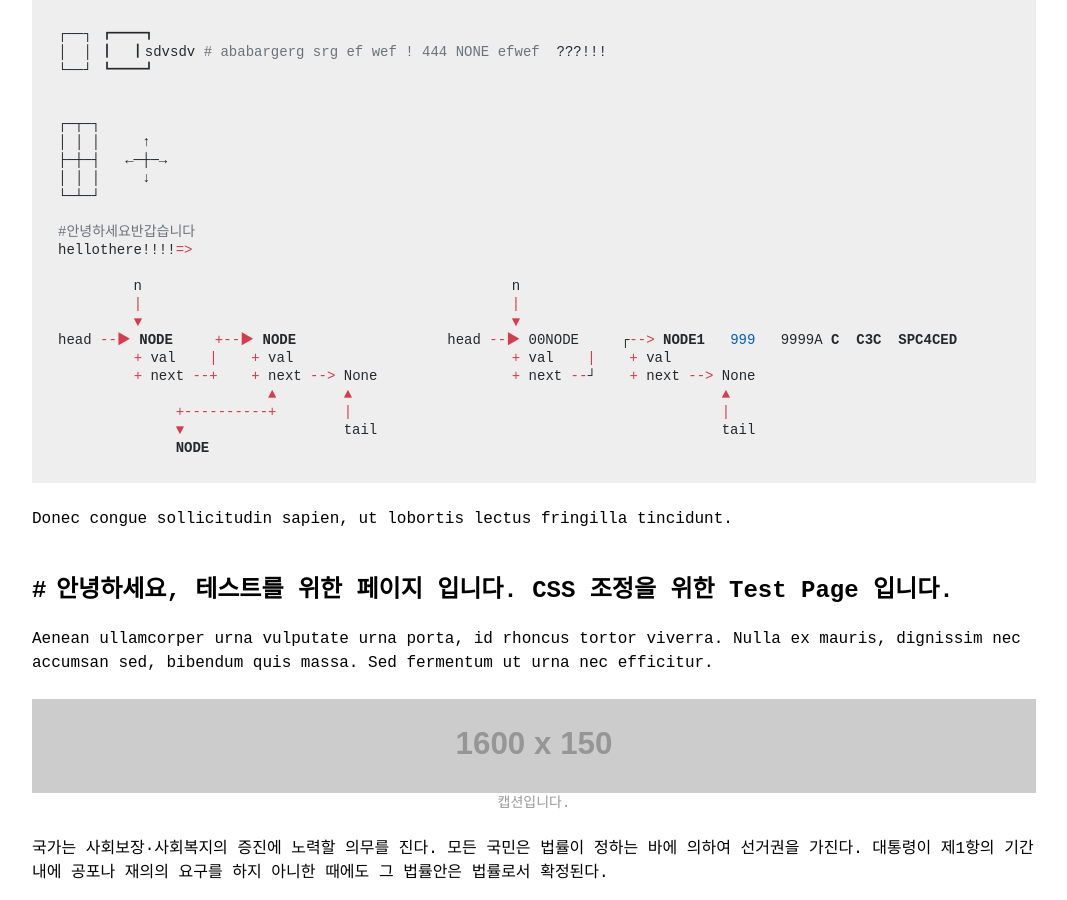
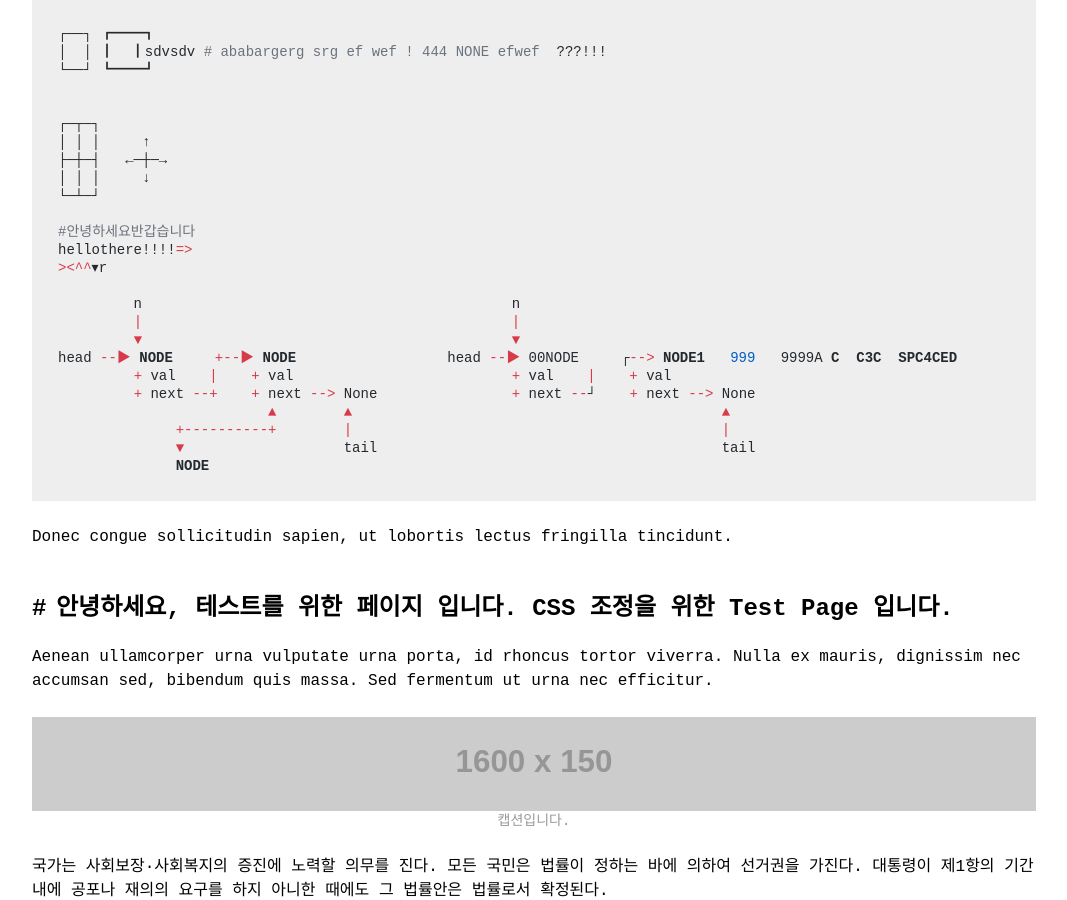
Before and after one commit to ziniblog/ziniblog.github.io, a Jekyll site: the page built from tags/test.md, in a window 1280 px wide and 900 px high, scrolled down 1715 px. Shown: the whole window, without its empty margins (106-1173 px from the left). Built offline with Jekyll 4.4.1, drawn with Linux system fonts in a browser that asks for light colours; nearby versions of some CDN libraries; some web fonts are replaced; comment, search, counter and statistics services are not loaded; a style sheet for code colours, icons or effects is not loaded.

```diff
--- a/tags/test.md
+++ b/tags/test.md
@@ -74,6 +74,7 @@ head ──→ NODE     ┌──→ NODE                  head --→ NODE
 
 #안녕하세요반갑습니다
 hellothere!!!!=>
+><^^▾r
 
          n                                            n
          |                                            |
```
